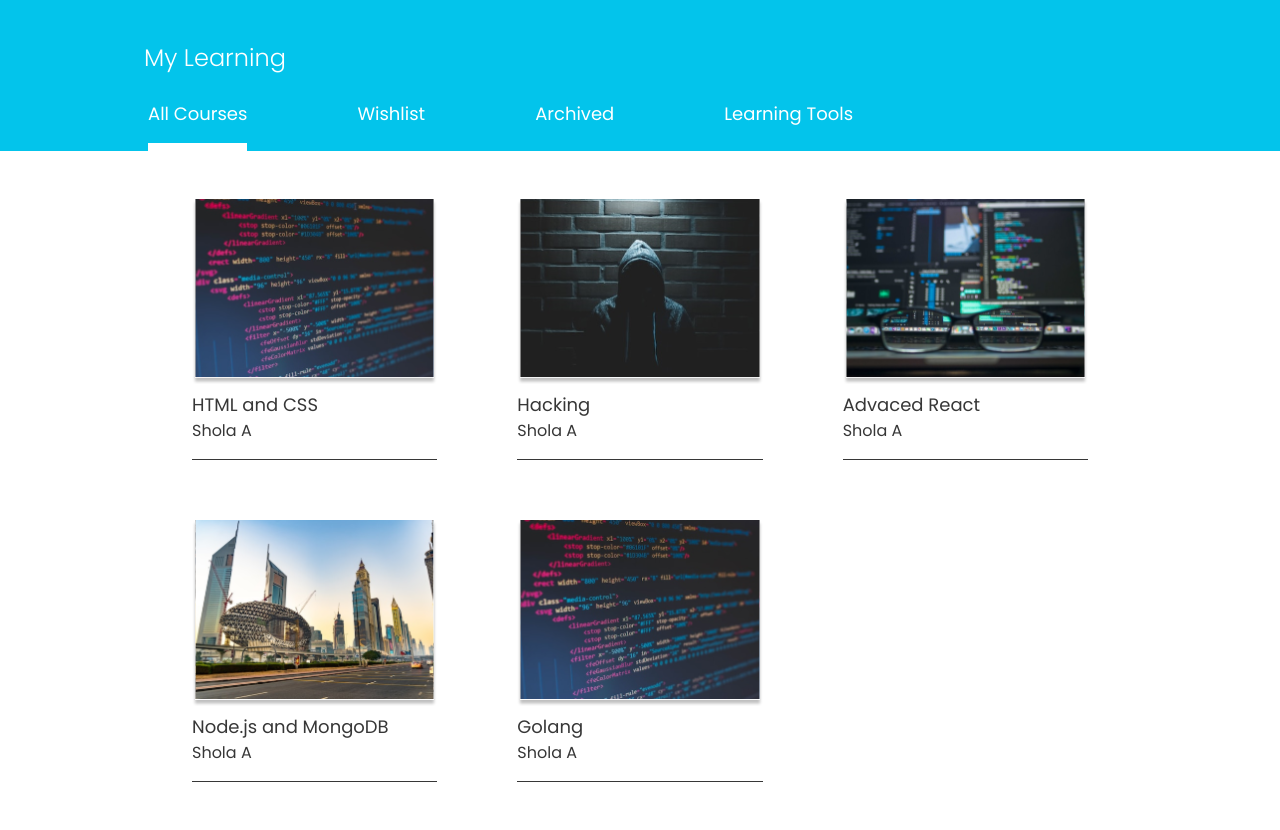
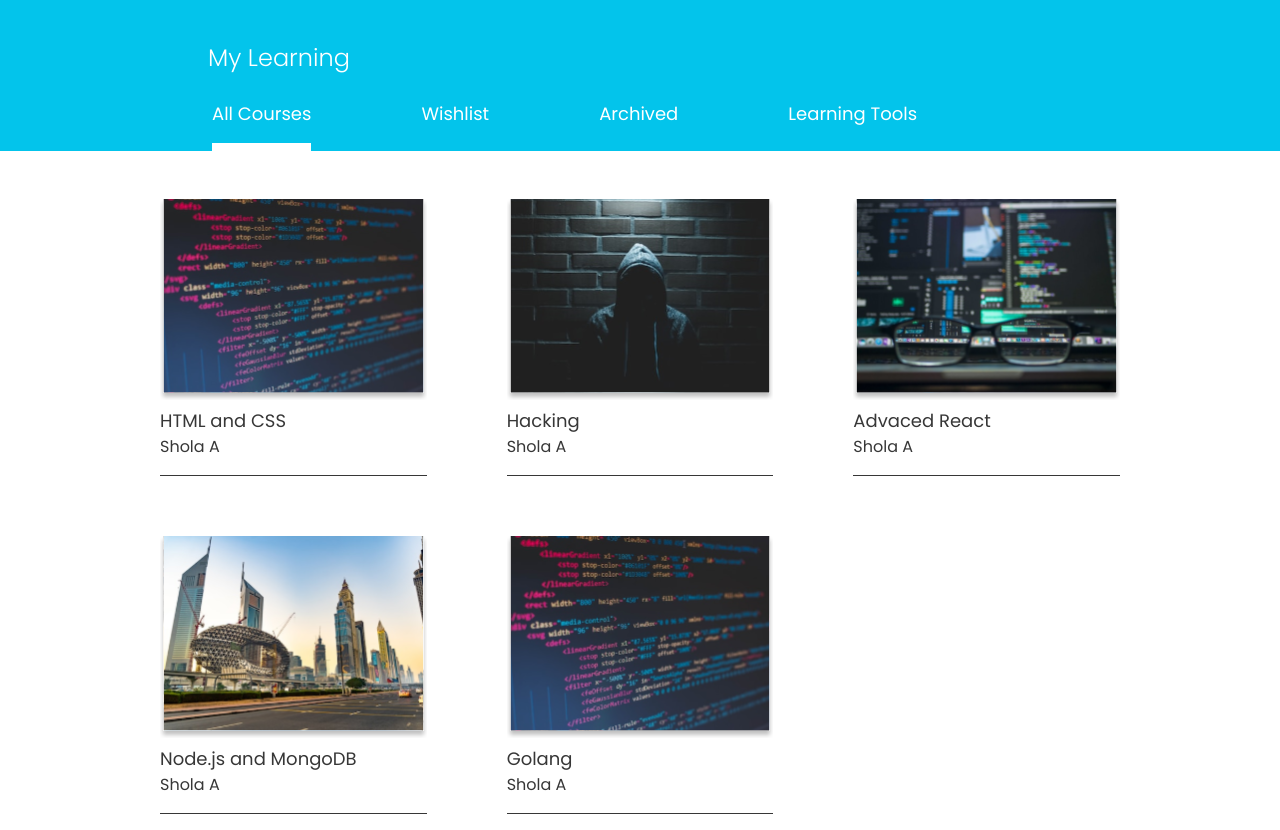
Before and after one commit to Open-Science-Community-Saudi-Arabia/MOOCs, a React (Vite) app in the folder Frontend/: page /course in a window 1280 px wide. Shown: the top 830 px of the page. Built offline with nearby package versions, Linux system fonts and the light colour scheme.

Commit message:
chore: fix the cards grid margin

```diff
--- a/Frontend/src/components/Course/course.module.css
+++ b/Frontend/src/components/Course/course.module.css
@@ -1,6 +1,6 @@
 .course__row {
   display: grid;
-  width: 70%;
+  width: 75%;
   margin: auto;
   padding-top: 3rem;
   grid-template-columns: repeat(3, 1fr);
--- a/Frontend/src/components/Tabs/tabs.module.css
+++ b/Frontend/src/components/Tabs/tabs.module.css
@@ -40,7 +40,7 @@
   background-color: #fff;
 }
 
-@media screen and (min-width: 1024px) {
+@media screen and (max-width: 1024px) {
   .tabs__box {
     width: 80%;
   }
--- a/Frontend/src/pages/pages/course/course.module.css
+++ b/Frontend/src/pages/pages/course/course.module.css
@@ -11,7 +11,7 @@
     font-weight: 200;
 }
 
-@media screen and (min-width: 1024px) {
+@media screen and (max-width: 1024px) {
 .course__header {
       width: 80%;
     }
```
